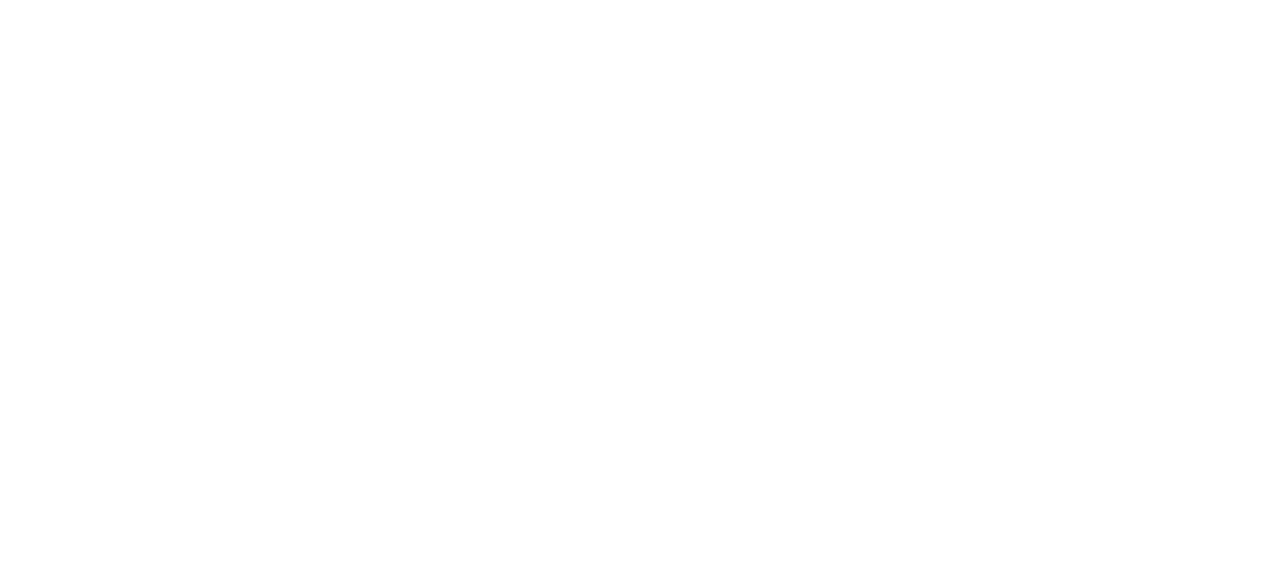
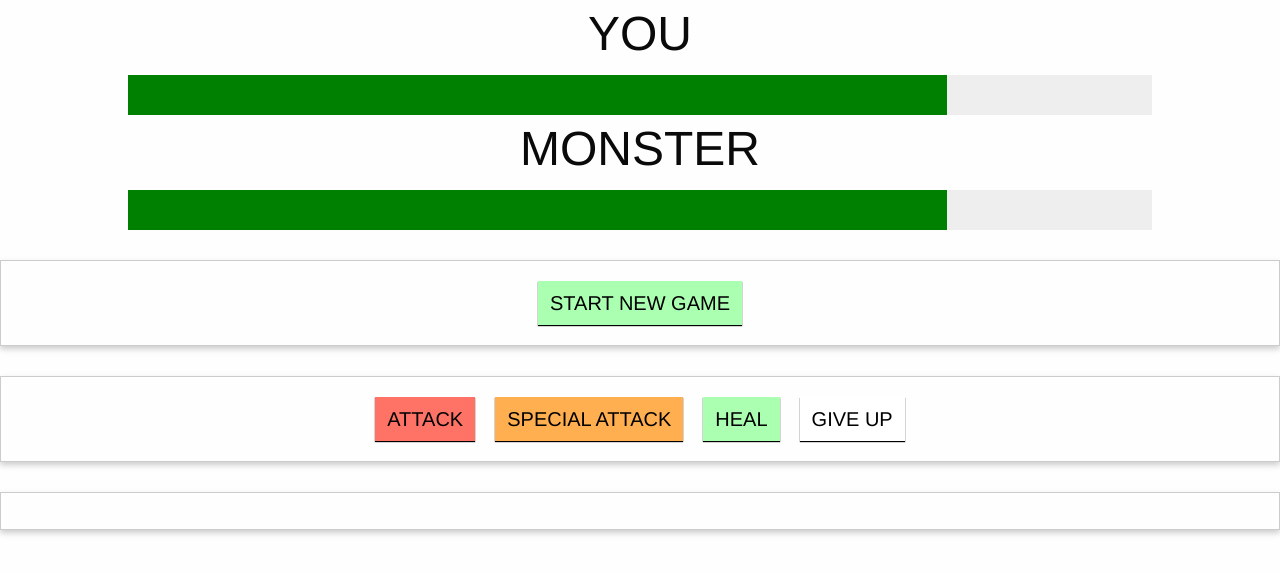
Before and after one commit to hymntaha/vue-training, a Vue app: page / in a window 1280 px wide. Shown: the top 574 px of the page. Built offline with nearby package versions, Linux system fonts and the light colour scheme.

Commit message:
adding quick game in vue

```diff
--- a/public/index.html
+++ b/public/index.html
@@ -5,6 +5,7 @@
     <meta http-equiv="X-UA-Compatible" content="IE=edge">
     <meta name="viewport" content="width=device-width,initial-scale=1.0">
     <link rel="icon" href="<%= BASE_URL %>favicon.ico">
+    <link rel="stylesheet" href="https://cdn.jsdelivr.net/npm/foundation-sites@6.6.2/dist/css/foundation.min.css" integrity="sha256-Q2fXBbKhtsyhYrSLa7hXCNV+FdhbQhyrjks8Kic0u/U=" crossorigin="anonymous">
     <title><%= htmlWebpackPlugin.options.title %></title>
   </head>
   <body>
--- a/src/components/MonsterAttack.vue
+++ b/src/components/MonsterAttack.vue
@@ -1,11 +1,152 @@
 <template>
+<div>
+    <section class="row">
+        <div class="small-6 columns">
+            <h1 class="text-center">YOU</h1>
+            <div class="healthbar">
+                <div class="healthbar text-center" style="background-color: green; margin: 0; color: white;">
 
+                </div>
+            </div>
+        </div>
+        <div class="small-6 columns">
+            <h1 class="text-center">MONSTER</h1>
+            <div class="healthbar">
+                <div class="healthbar text-center" style="background-color: green; margin: 0; color: white;">
+
+                </div>
+            </div>
+        </div>
+    </section>
+    <section class="row controls">
+        <div class="small-12 columns">
+            <button id="start-game">START NEW GAME</button>
+        </div>
+    </section>
+    <section class="row controls">
+        <div class="small-12 columns">
+            <button id="attack">ATTACK</button>
+            <button id="special-attack">SPECIAL ATTACK</button>
+            <button id="heal">HEAL</button>
+            <button id="give-up">GIVE UP</button>
+        </div>
+    </section>
+    <section class="row log">
+        <div class="small-12 columns">
+            <ul>
+                <li>
+
+                </li>
+            </ul>
+        </div>
+    </section>
+</div>
 </template>
 <script>
     export default {
-      name:'MonsterAttack'
+      name:'MonsterAttack',
+      data(){
+        return{
+          playerHealth: 100,
+          monsterHealth: 100,
+          gameIsRunning: false
+        }
+      }
     }
 </script>
 <style>
+    .text-center {
+        text-align: center;
+    }
 
+    .healthbar {
+        width: 80%;
+        height: 40px;
+        background-color: #eee;
+        margin: auto;
+        transition: width 500ms;
+    }
+
+    .controls, .log {
+        margin-top: 30px;
+        text-align: center;
+        padding: 10px;
+        border: 1px solid #ccc;
+        box-shadow: 0px 3px 6px #ccc;
+    }
+
+    .turn {
+        margin-top: 20px;
+        margin-bottom: 20px;
+        font-weight: bold;
+        font-size: 22px;
+    }
+
+    .log ul {
+        list-style: none;
+        font-weight: bold;
+        text-transform: uppercase;
+    }
+
+    .log ul li {
+        margin: 5px;
+    }
+
+    .log ul .player-turn {
+        color: blue;
+        background-color: #e4e8ff;
+    }
+
+    .log ul .monster-turn {
+        color: red;
+        background-color: #ffc0c1;
+    }
+
+    button {
+        font-size: 20px;
+        background-color: #eee;
+        padding: 12px;
+        box-shadow: 0 1px 1px black;
+        margin: 10px;
+    }
+
+    #start-game {
+        background-color: #aaffb0;
+    }
+
+    #start-game:hover {
+        background-color: #76ff7e;
+    }
+
+    #attack {
+        background-color: #ff7367;
+    }
+
+    #attack:hover {
+        background-color: #ff3f43;
+    }
+
+    #special-attack {
+        background-color: #ffaf4f;
+    }
+
+    #special-attack:hover {
+        background-color: #ff9a2b;
+    }
+
+    #heal {
+        background-color: #aaffb0;
+    }
+
+    #heal:hover {
+        background-color: #76ff7e;
+    }
+
+    #give-up {
+        background-color: #ffffff;
+    }
+
+    #give-up:hover {
+        background-color: #c7c7c7;
+    }
 </style>
```
